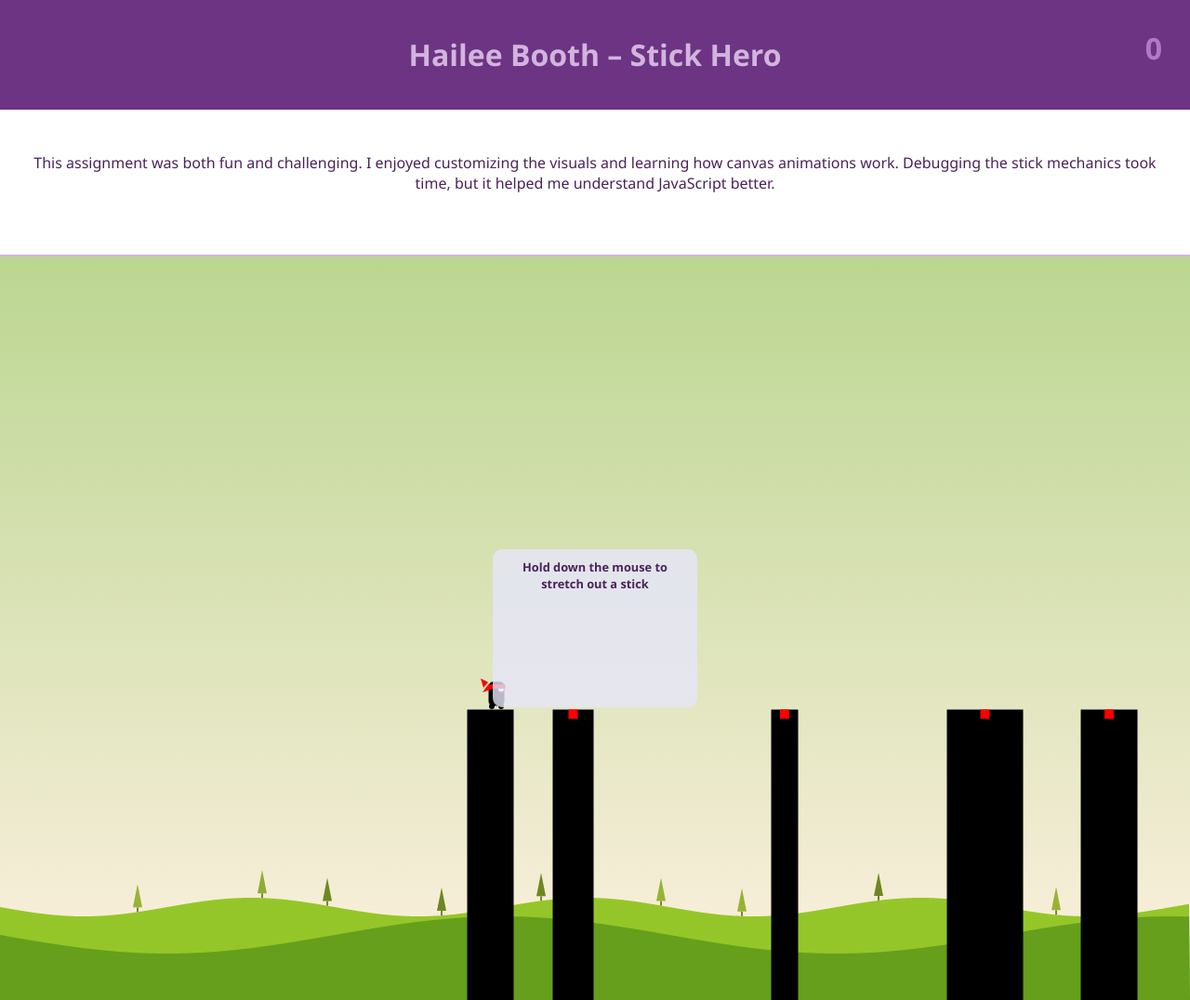
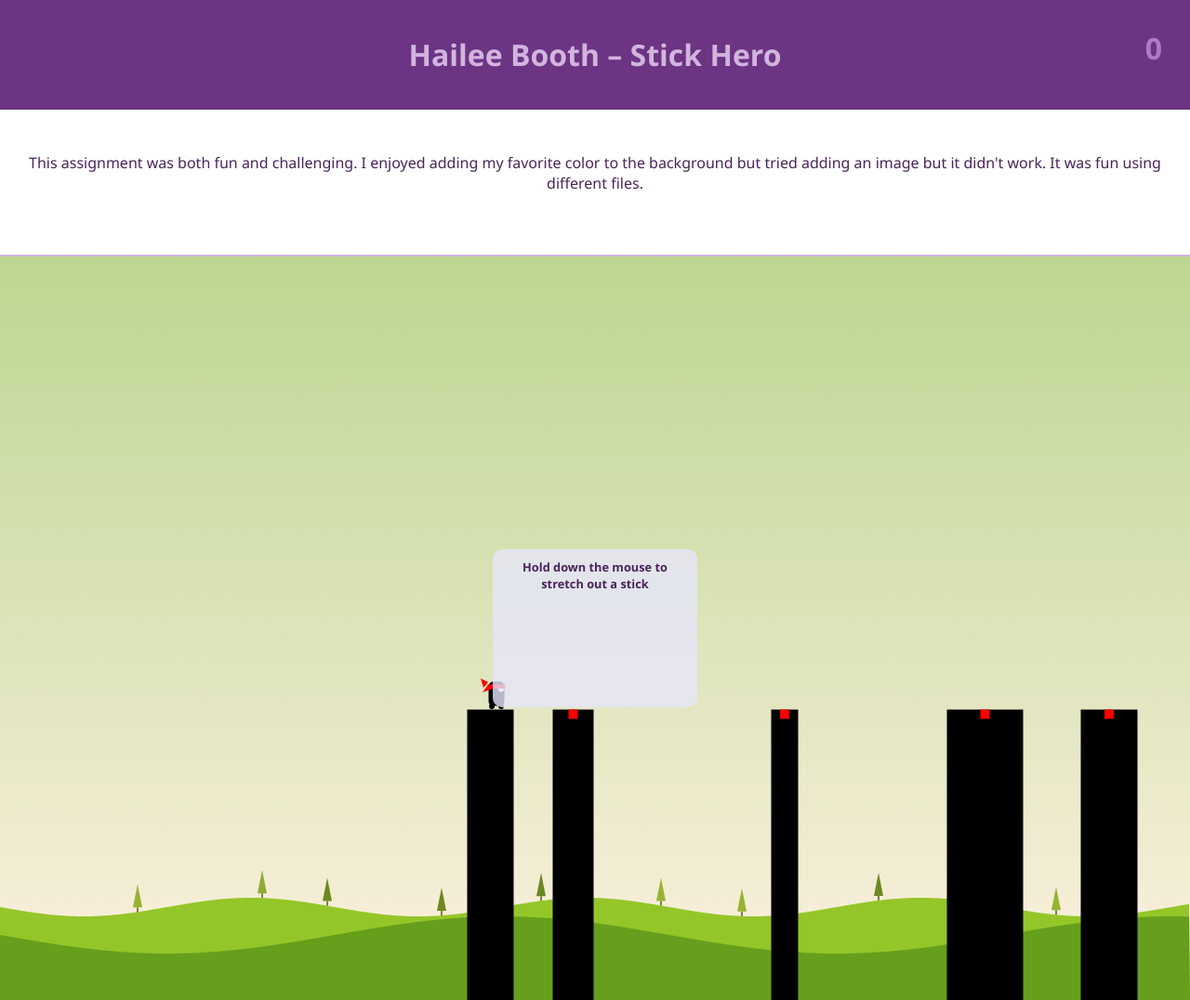
Before and after one commit to Hbooth078/Canvas-Javascript-Assignment-3, a plain HTML site: page index.html in a window 1280 px wide. Shown: the top 1076 px of the page at 93% size. Drawn offline with Linux system fonts and the light colour scheme.

Commit message:
Update index.html

```diff
--- a/index.html
+++ b/index.html
@@ -13,7 +13,7 @@
   </header>
 
   <section class="reflection">
-    <p>This assignment was both fun and challenging. I enjoyed customizing the visuals and learning how canvas animations work. Debugging the stick mechanics took time, but it helped me understand JavaScript better.</p>
+    <p>This assignment was both fun and challenging. I enjoyed adding my favorite color to the background but tried adding an image but it didn't work. It was fun using different files. </p>
   </section>
 
   <div class="container">
```
